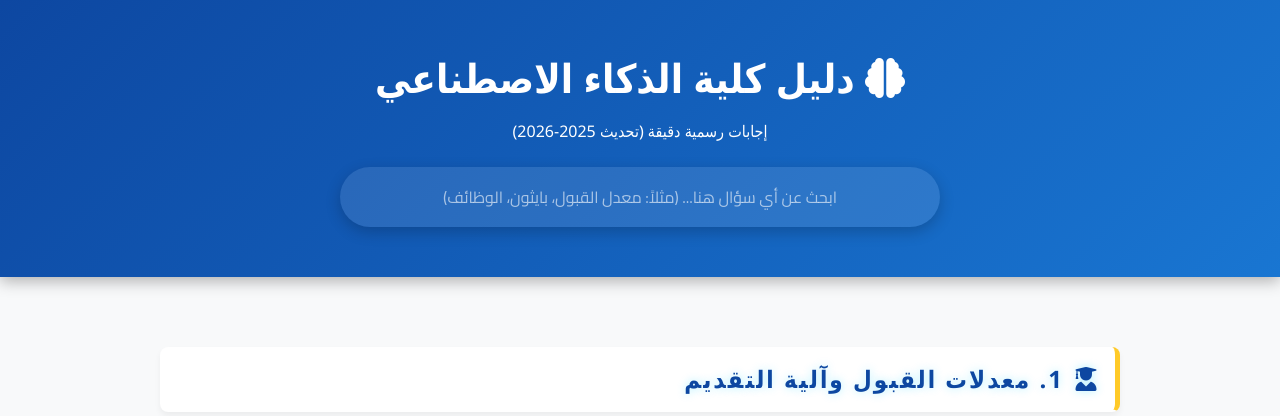
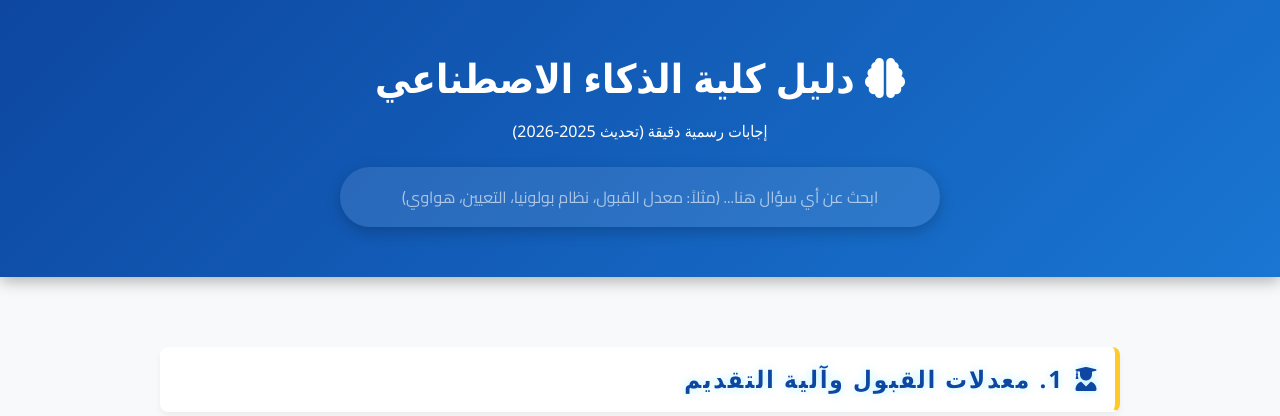
Before and after one commit to AliZaid008/college-ai-website, a Flask app: page / in a window 1280 px wide. Shown: the top 416 px of the page. Run offline with Flask 3, Linux system fonts and the light colour scheme.

Commit message:
Search bar update

```diff
--- a/templates/index.html
+++ b/templates/index.html
@@ -82,7 +82,7 @@
     <div class="header-section">
         <h1><i class="fas fa-brain"></i> دليل كلية الذكاء الاصطناعي</h1>
         <p>إجابات رسمية دقيقة (تحديث 2025-2026)</p>
-        <input type="text" id="searchInput" class="search-box" onkeyup="searchFunction()" placeholder="ابحث عن أي سؤال هنا... (مثلاً: معدل القبول، بايثون، الوظائف)">
+        <input type="text" id="searchInput" class="search-box" onkeyup="searchFunction()" placeholder="ابحث عن أي سؤال هنا... (مثلاً: معدل القبول، نظام بولونيا، التعيين، هواوي)">
     </div>
 
     <div class="container">
```
